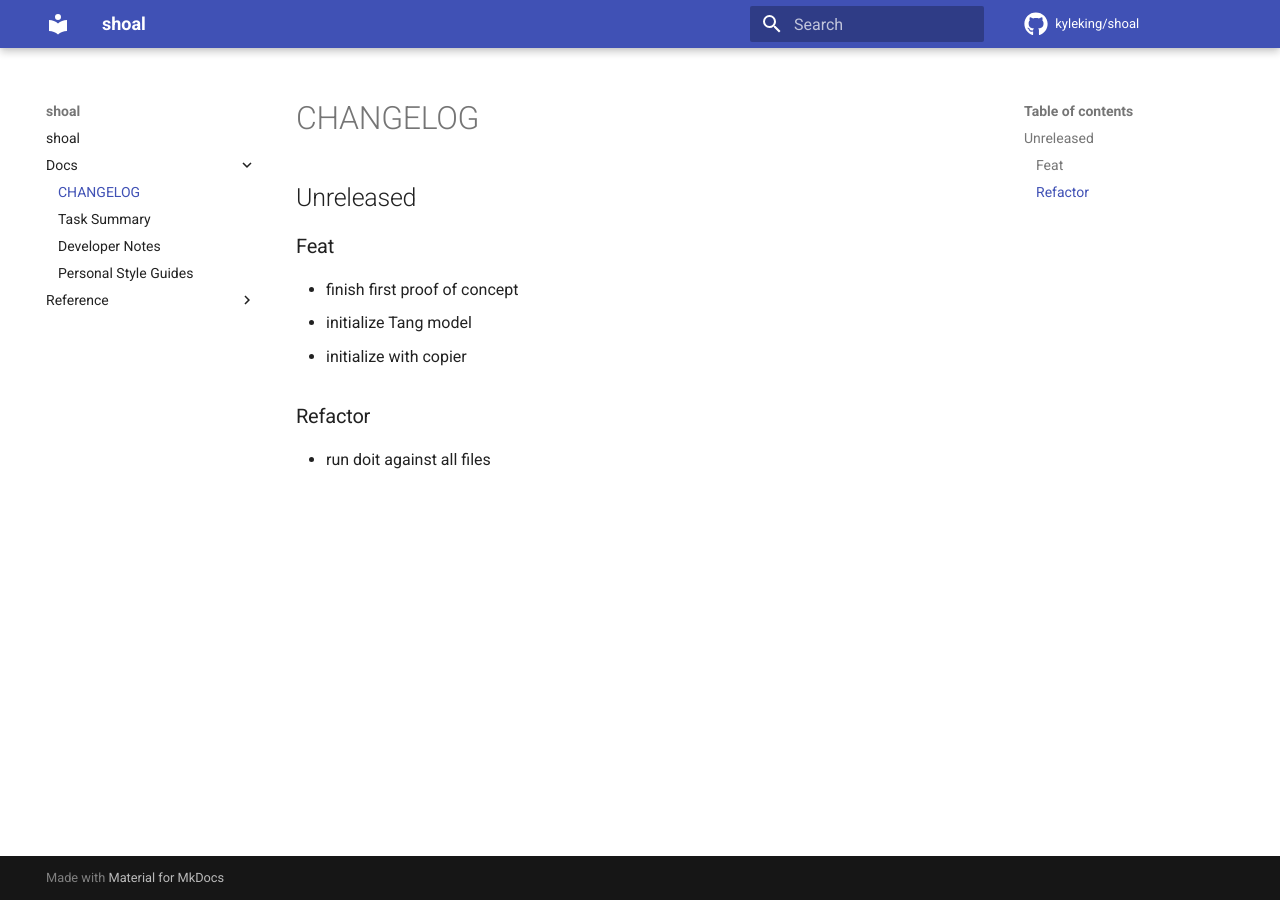
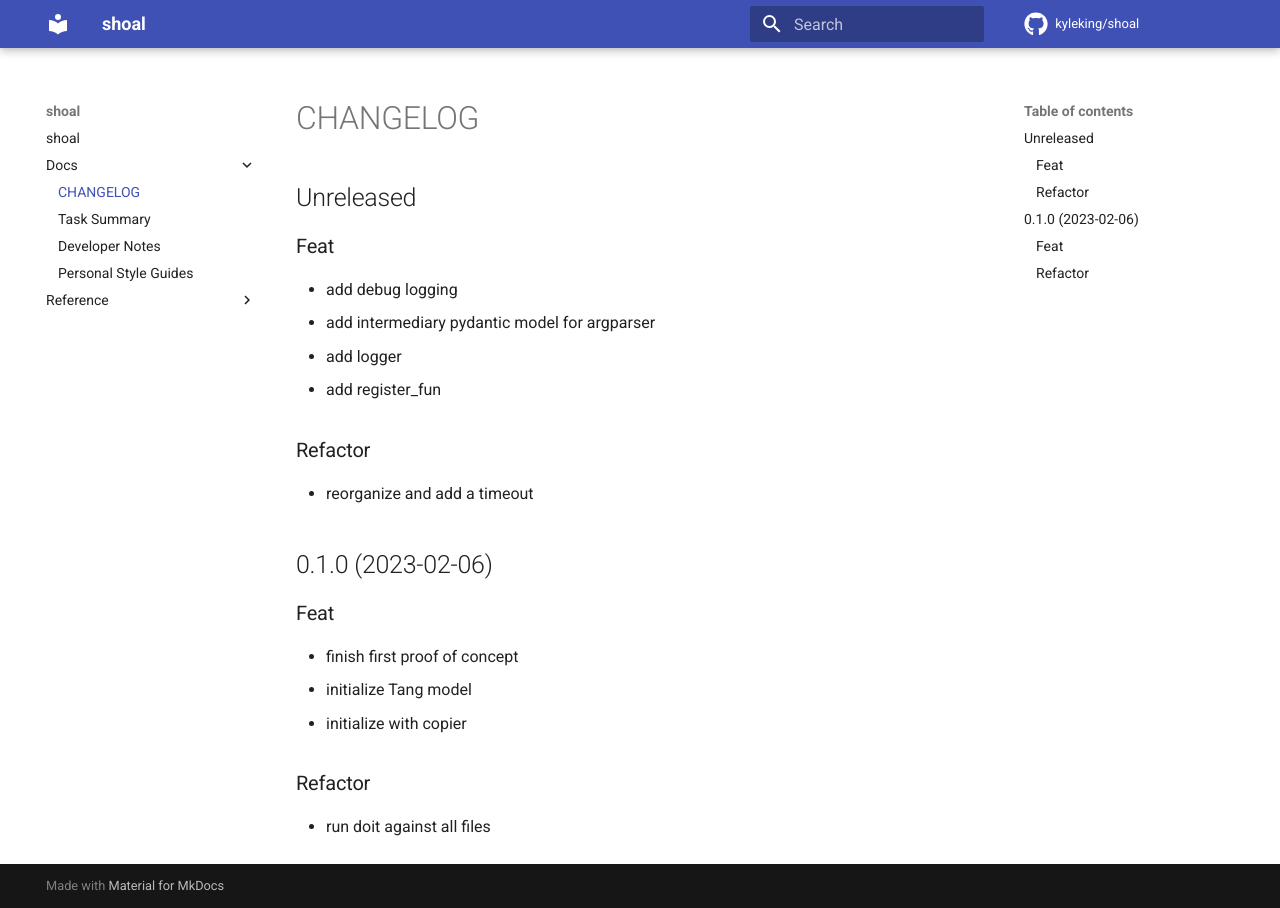
Before and after one commit to KyleKing/shoal, an MkDocs documentation site: the page built from docs/docs/CHANGELOG.md, in a window 1280 px wide. Built offline with MkDocs 1.6.1 and Material for MkDocs 9.7.7, drawn with Linux system fonts in a browser that asks for light colours; comment, search, counter and statistics services are not loaded.

Commit message:
bump: version 0.1.0 → 0.2.0

```diff
--- a/docs/docs/CHANGELOG.md
+++ b/docs/docs/CHANGELOG.md
@@ -1,4 +1,17 @@
 ## Unreleased
+
+### Feat
+
+- add debug logging
+- add intermediary pydantic model for argparser
+- add logger
+- add register_fun
+
+### Refactor
+
+- reorganize and add a timeout
+
+## 0.1.0 (2023-02-06)
 
 ### Feat
 
--- a/pyproject.toml
+++ b/pyproject.toml
@@ -9,7 +9,7 @@ pythons = ["3.8"]
 
 [tool.commitizen]
 name = "cz_conventional_commits"
-version = "0.1.0"
+version = "0.2.0"
 version_files = ["pyproject.toml", "shoal/__init__.py"]
 
 [tool.isort]
@@ -24,7 +24,7 @@ multi_line_output = 5
 
 [tool.poetry]
 name = "shoal"
-version = "0.1.0"
+version = "0.2.0"
 description = "Lazy, Python-first, alternative to make, just, doit, and invoke"
 license = "MIT"
 authors = ["Kyle King <dev.act.kyle@gmail.com>"]
--- a/shoal/__init__.py
+++ b/shoal/__init__.py
@@ -5,7 +5,7 @@ from warnings import filterwarnings
 from beartype.roar import BeartypeDecorHintPep585DeprecationWarning
 from loguru import logger
 
-__version__ = '0.1.0'
+__version__ = '0.2.0'
 __pkg_name__ = 'shoal'
 
 logger.disable(__pkg_name__)
```
